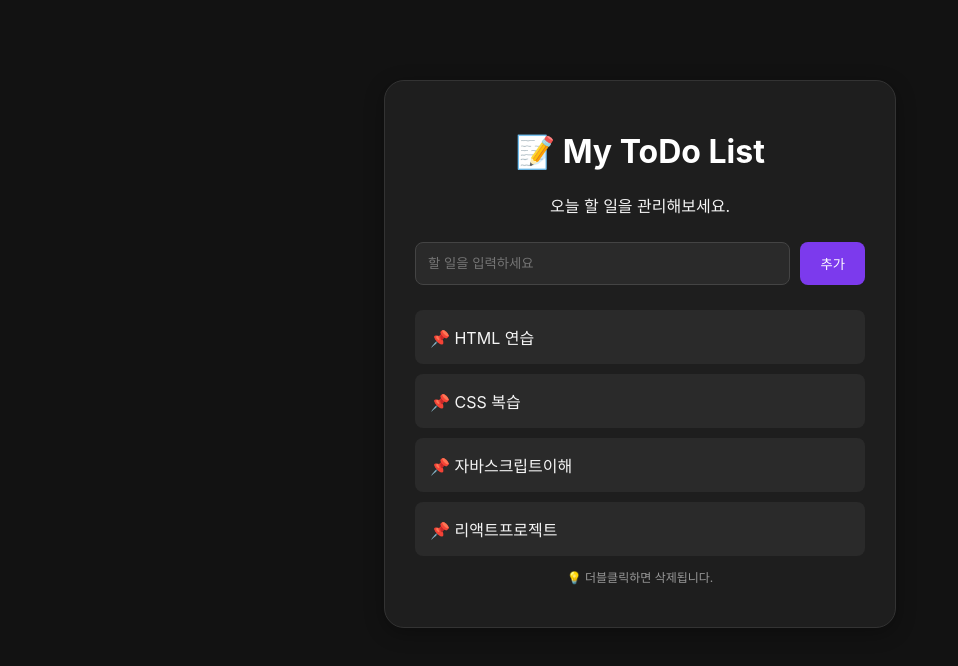
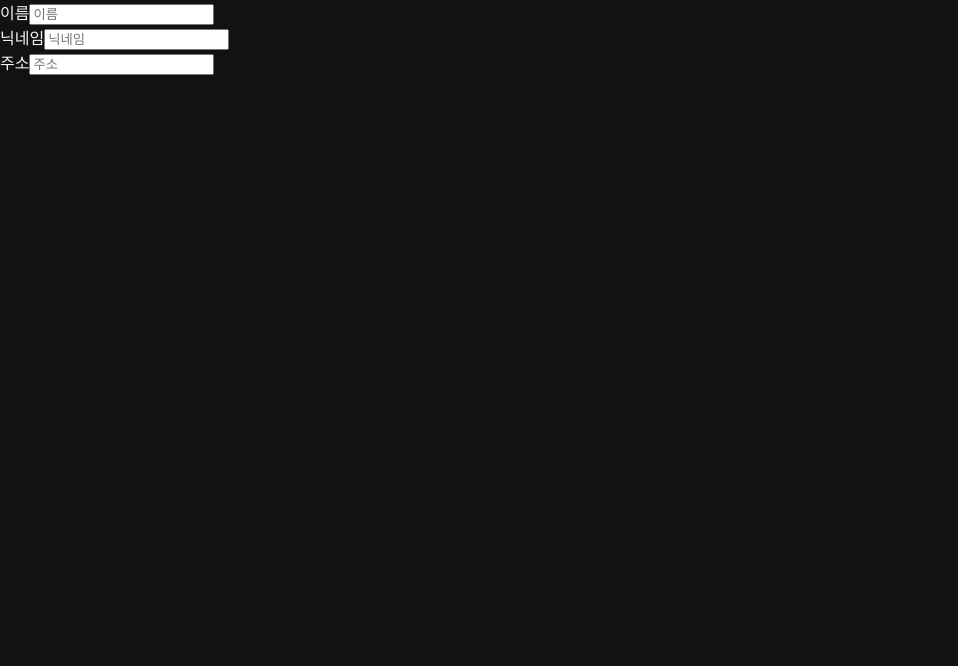
Before and after one commit to aranparrk/AI-Agent, a React (Create React App) app in the folder frontend/react/human-sample-react/: page / in a window 1280 px wide. Shown: the top 666 px of the page, without its empty margins (0-958 px from the left). Built offline with nearby package versions, Linux system fonts and the light colour scheme.

Commit message:
✨ add: useState, useEffect 구현

```diff
--- a/frontend/react/human-sample-react/src/App.js
+++ b/frontend/react/human-sample-react/src/App.js
@@ -8,7 +8,10 @@ import DropDown from "./DropDown";
 import RadioBtn from "./RadioBtn";
 import CheckBtn from "./CheckBtn";
 import Table from "./Table";
-import ToDosample from "./ToDosample";
+import ToDoSample from "./ToDoSample";
+import MemberPractice from "./MemberPractice";
+import Count from "./Count.js";
+import Information from "./Information";
 
 // const data = [
 //   {
@@ -137,7 +140,7 @@ function App() {
 
   return (
     <>
-      <ToDosample />
+      <Information />
     </>
   );
 }
--- /dev/null
+++ b/frontend/react/human-sample-react/src/Count.js
@@ -0,0 +1,17 @@
+import { useState } from "react";
+
+import React from "react";
+
+const Count = () => {
+  const [number, setNumber] = useState(0);
+
+  return (
+    <>
+      <h3>현재 카운트 : {number}</h3>
+      <button onClick={() => setNumber(number + 1)}>증가</button>
+      <button onClick={() => setNumber(number - 1)}>감소</button>
+    </>
+  );
+};
+
+export default Count;
--- /dev/null
+++ b/frontend/react/human-sample-react/src/Information.js
@@ -0,0 +1,58 @@
+import { useState, useEffect } from "react";
+
+// 이름, 닉네임, 주소를 입력 받아 출력해보기 : useState
+// useEffect를 언제 호출되는지 확인 해보기
+
+const Information = () => {
+  const [name, setName] = useState("");
+  const [nickName, setNickName] = useState("");
+  const [addr, setAddr] = useState("");
+
+  useEffect(() => {
+    console.log("랜더링 완료 이후 호출!!");
+    console.log({ name, nickName, addr });
+  }, [name]);
+
+  return (
+    <>
+      <label>
+        이름
+        <input
+          type="text"
+          placeholder="이름"
+          value={name}
+          onChange={(e) => setName(e.target.value)}
+        />
+      </label>
+      <br />
+      <label>
+        닉네임
+        <input
+          type="text"
+          placeholder="닉네임"
+          value={nickName}
+          onChange={(e) => setNickName(e.target.value)}
+        />
+      </label>
+      <br />
+      <label>
+        주소
+        <input
+          type="text"
+          placeholder="주소"
+          value={addr}
+          onChange={(e) => setAddr(e.target.value)}
+        />
+      </label>
+      {name && nickName && addr && (
+        <div>
+          <p>이름 : {name}</p>
+          <p>닉네임 : {nickName}</p>
+          <p>주소 : {addr}</p>
+        </div>
+      )}
+    </>
+  );
+};
+
+export default Information;
--- a/frontend/react/human-sample-react/src/MemberPractice.js
+++ b/frontend/react/human-sample-react/src/MemberPractice.js
@@ -8,20 +8,49 @@ const MemberPractice = () => {
     { id: 2, name: "이영희", age: 28 },
     { id: 3, name: "박민수", age: 30 },
   ]);
+  const [errorMessage, setErrorMessage] = useState("");
 
   const addMember = () => {
+    if (!name.trim()) {
+      setErrorMessage("이름을 입력해주세요.");
+      return;
+    }
+
+    if (!age) {
+      setErrorMessage("나이를 입력해주세요.");
+      return;
+    }
+
+    if (Number(age) <= 0) {
+      setErrorMessage("나이는 1 이상을 입력해주세요.");
+      return;
+    }
+
+    if (!Number.isInteger(Number(age))) {
+      setErrorMessage("나이는 정수를 입력해주세요.");
+      return;
+    }
+
     setMembers([
       ...members,
       // 여기에 새로운 회원 객체 추가!
       {
-        id: Math.max(...members.map((member) => member.id)) + 1,
-        name: name,
+        id:
+          members.length > 0
+            ? Math.max(...members.map((member) => member.id)) + 1
+            : 1,
+        name: name.trim(),
         age: Number(age),
       },
     ]);
 
     setName("");
     setAge("");
+    setErrorMessage("");
+  };
+
+  const onRemove = (id) => {
+    setMembers(members.filter((member) => member.id !== id));
   };
 
   return (
@@ -29,7 +58,10 @@ const MemberPractice = () => {
       <input
         type="text"
         placeholder="이름"
-        onChange={(e) => setName(e.target.value)}
+        onChange={(e) => {
+          setName(e.target.value);
+          setErrorMessage("");
+        }}
         value={name}
       />
       <input
@@ -44,6 +76,7 @@ const MemberPractice = () => {
           <tr>
             <th>이름</th>
             <th>나이</th>
+            <th>관리</th>
           </tr>
         </thead>
         <tbody>
@@ -51,10 +84,14 @@ const MemberPractice = () => {
             <tr key={member.id}>
               <td>{member.name}</td>
               <td>{member.age}</td>
+              <td>
+                <button onClick={() => onRemove(member.id)}>삭제</button>
+              </td>
             </tr>
           ))}
         </tbody>
       </table>
+      <p>{errorMessage}</p>
     </>
   );
 };
--- a/frontend/react/human-sample-react/src/ToDosample.js
+++ b/frontend/react/human-sample-react/src/ToDosample.js
@@ -8,7 +8,7 @@ const sample = [
   { id: 4, text: "리액트프로젝트" },
 ];
 
-const ToDosample = () => {
+const ToDoSample = () => {
   const [toDoData, setToDoData] = useState(() => {
     const storeTodos = localStorage.getItem("todos");
     return storeTodos ? JSON.parse(storeTodos) : sample;
@@ -65,4 +65,4 @@ const ToDosample = () => {
   );
 };
 
-export default ToDosample;
+export default ToDoSample;
```
